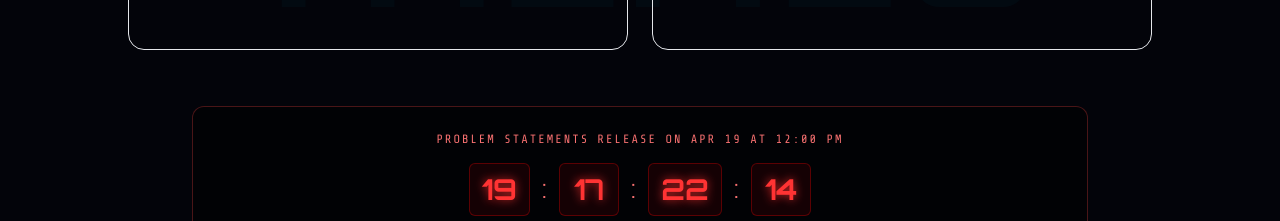
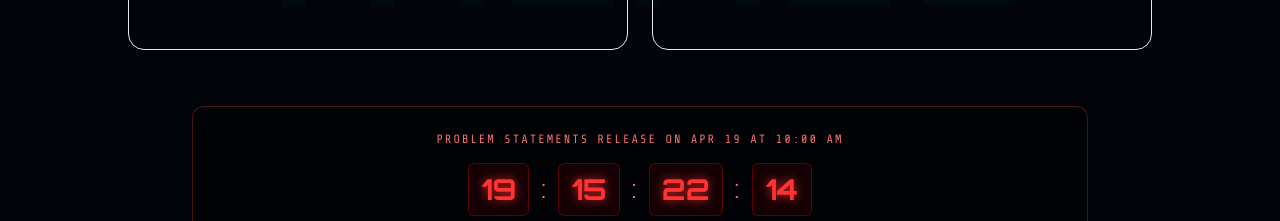
Before and after one commit to Nishant28-sh/Intellithon-26, a React (Vite) app: page / in a window 1280 px wide. Shown: the part 2060-2281 px from the top of the page. Built offline with nearby package versions, Linux system fonts and the light colour scheme.

Commit message:
Fix themes countdown to 10 AM release

```diff
--- a/src/components/Themes.jsx
+++ b/src/components/Themes.jsx
@@ -28,7 +28,7 @@ function useCountdown(target) {
 }
 
 export default function Themes() {
-  const time = useCountdown('2026-04-19T12:00:00')
+  const time = useCountdown('2026-04-19T10:00:00')
   const pad = n => String(n).padStart(2, '0')
 
   return (
@@ -81,7 +81,7 @@ export default function Themes() {
           transition={{ duration: 0.6 }}
           className="w-full max-w-4xl mx-auto bg-black/50 border border-red-500/30 rounded-xl px-4 sm:px-8 py-6 overflow-hidden"
         >
-          <p className="font-mono text-[0.62rem] sm:text-xs text-red-400 tracking-[1.5px] sm:tracking-[2px] mb-4 uppercase">Problem statements release on Apr 19 at 12:00 PM</p>
+          <p className="font-mono text-[0.62rem] sm:text-xs text-red-400 tracking-[1.5px] sm:tracking-[2px] mb-4 uppercase">Problem statements release on Apr 19 at 10:00 AM</p>
           <div className="flex items-center justify-center gap-2 sm:gap-3 mb-5 flex-wrap">
             {[['days', time.days], ['hours', time.hours], ['mins', time.mins], ['secs', time.secs]].map(([label, val], i) => (
               <div key={label} className="flex items-center gap-2 sm:gap-3">
```
